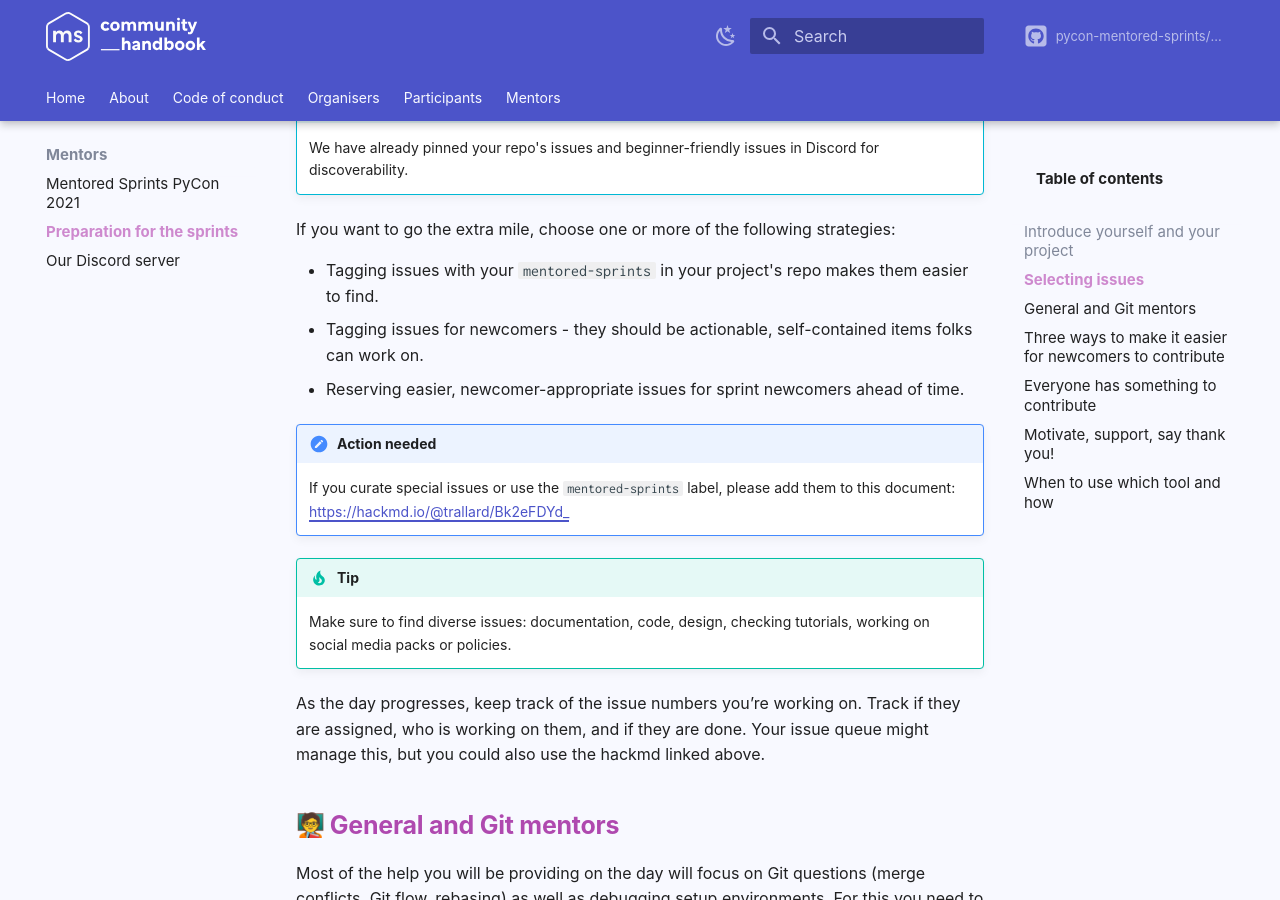
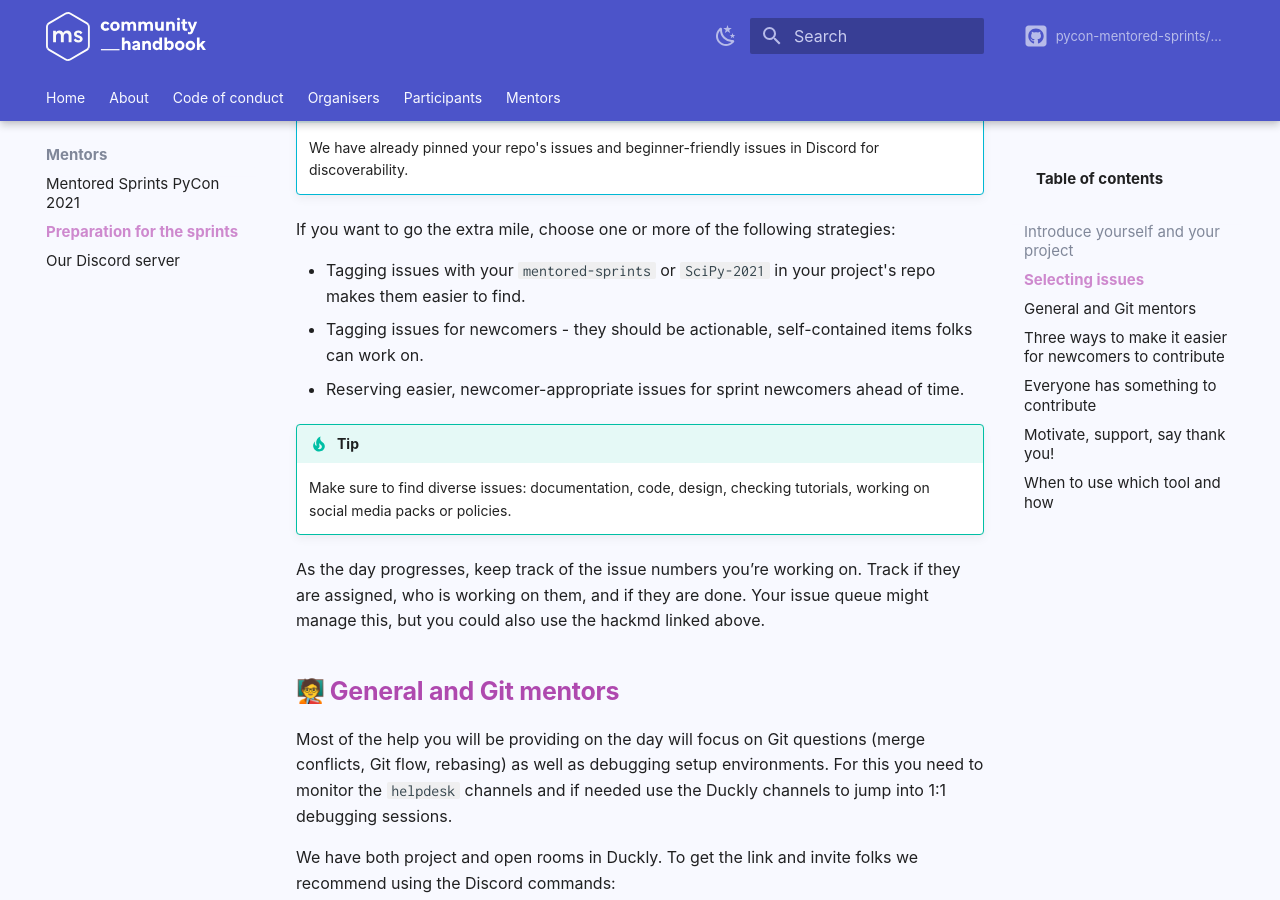
Before and after one commit to pycon-mentored-sprints/community-handbook, an MkDocs documentation site: the page built from docs/mentors/02-prepare.md, in a window 1280 px wide and 900 px high, scrolled down 770 px. Built offline with MkDocs 1.6.1 and Material for MkDocs 9.7.7, drawn with Linux system fonts in a browser that asks for light colours; emoji names are drawn with the system emoji font; some web fonts are replaced; comment, search, counter and statistics services are not loaded.

Commit message:
:bug: Fix broken link

```diff
--- a/docs/mentors/02-prepare.md
+++ b/docs/mentors/02-prepare.md
@@ -22,12 +22,9 @@ Make sure your sprint is successful with careful planning ahead of time. As part
 
 If you want to go the extra mile, choose one or more of the following strategies:
 
-- Tagging issues with your `mentored-sprints` in your project's repo makes them easier to find.
+- Tagging issues with your `mentored-sprints` or `SciPy-2021` in your project's repo makes them easier to find.
 - Tagging issues for newcomers - they should be actionable, self-contained items folks can work on.
 - Reserving easier, newcomer-appropriate issues for sprint newcomers ahead of time.
-
-!!!done "Action needed"
-    If you curate special issues or use the `mentored-sprints` label, please add them to this document: <https://hackmd.io/@trallard/Bk2eFDYd_>
 
 !!!tip
     Make sure to find diverse issues: documentation, code, design, checking tutorials, working on social media packs or policies.
```
Also changed, not shown: docs/index.md (+1 -1 lines), docs/mentors/01-index.md (+10 -6 lines), docs/assets/images/duckly-live.png (added), docs/assets/images/duckly-tools.png (added).
